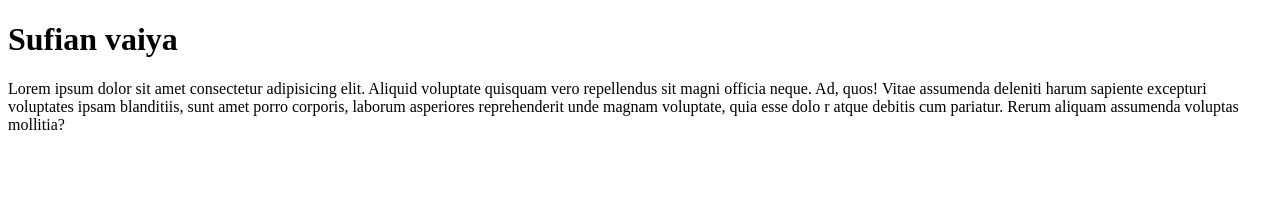
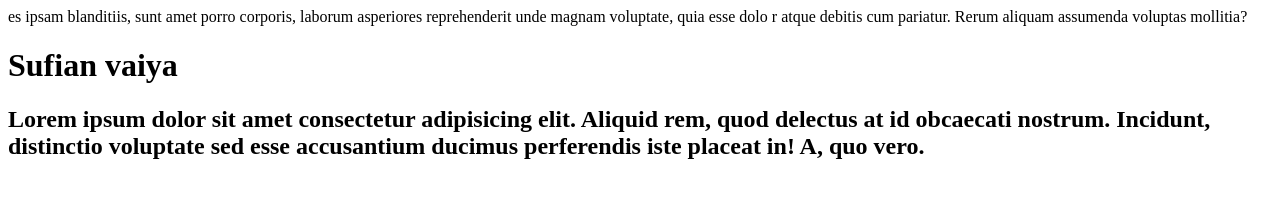
Before and after one commit to sufian71s/frist-project2, a plain HTML site: page index.html in a window 1280 px wide. Drawn offline with Linux system fonts and the light colour scheme.

Commit message:
h2tag added

```diff
--- a/index.html
+++ b/index.html
@@ -1,6 +1,9 @@
 <!DOCTYPE html>
 <html lang="en">
-<head>
+<head>es ipsam blanditiis, sunt amet porro corporis, laborum
+           asperiores reprehenderit unde magnam voluptate, quia esse dolo
+           r atque debitis cum pariatur. Rerum aliquam assumenda voluptas
+            mollitia?
     <meta charset="UTF-8">
     <meta http-equiv="X-UA-Compatible" content="IE-edge">
     <meta name="viewport" content="width=device-width, initial-scale=1.0">
@@ -8,13 +11,6 @@
 </head>
 <body>
     <h1> Sufian vaiya </h1>
-    <p>Lorem ipsum dolor sit amet consectetur
-        adipisicing elit. Aliquid voluptate
-         quisquam vero repellendus sit magni officia neque.
-         Ad, quos! Vitae assumenda deleniti harum sapiente excepturi
-          voluptates ipsam blanditiis, sunt amet porro corporis, laborum
-           asperiores reprehenderit unde magnam voluptate, quia esse dolo
-           r atque debitis cum pariatur. Rerum aliquam assumenda voluptas
-            mollitia?</p>
+   <h2>Lorem ipsum dolor sit amet consectetur adipisicing elit. Aliquid rem, quod delectus at id obcaecati nostrum. Incidunt, distinctio voluptate sed esse accusantium ducimus perferendis iste placeat in! A, quo vero.</h2>
 </body>
 </html>
```
